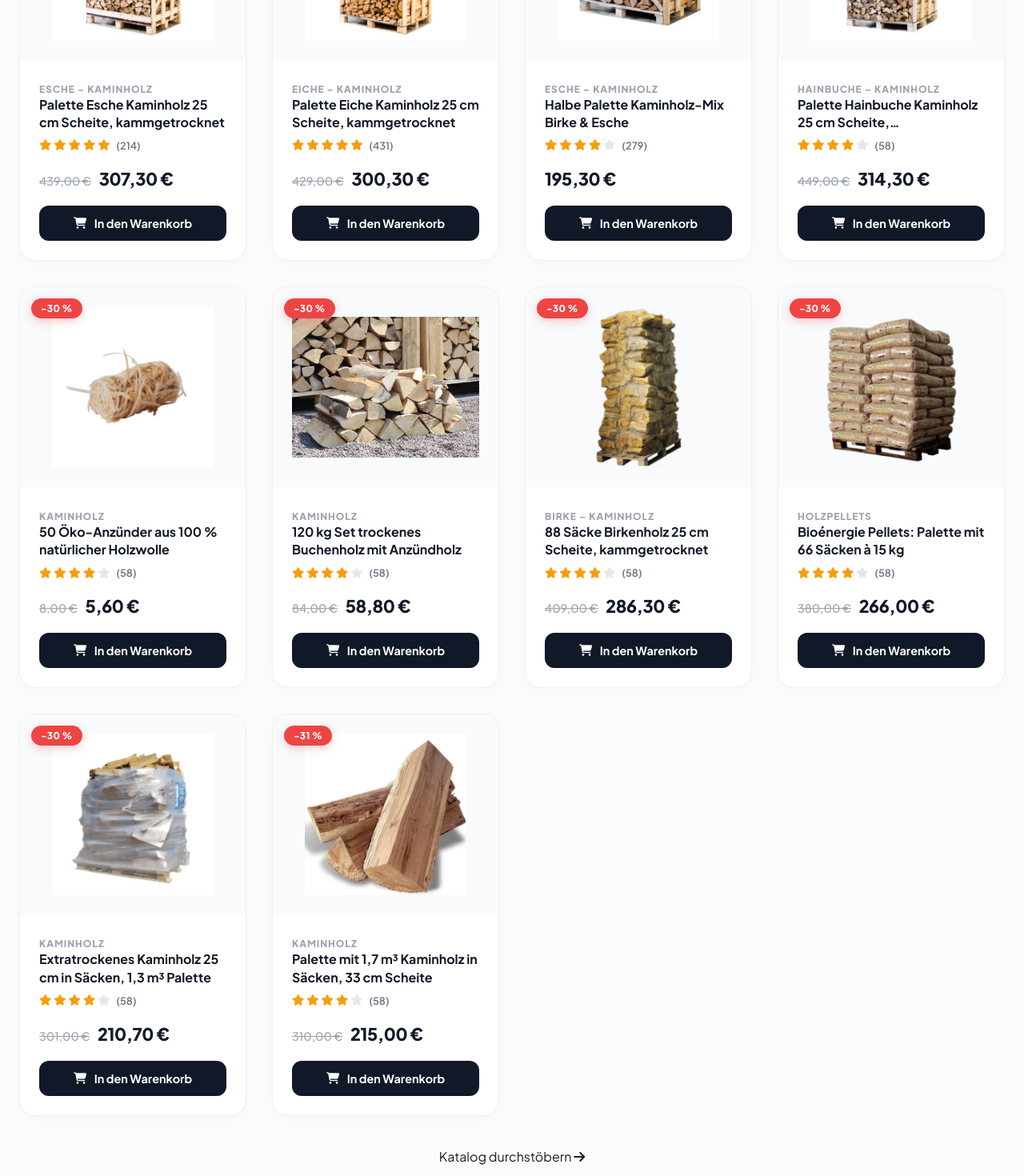
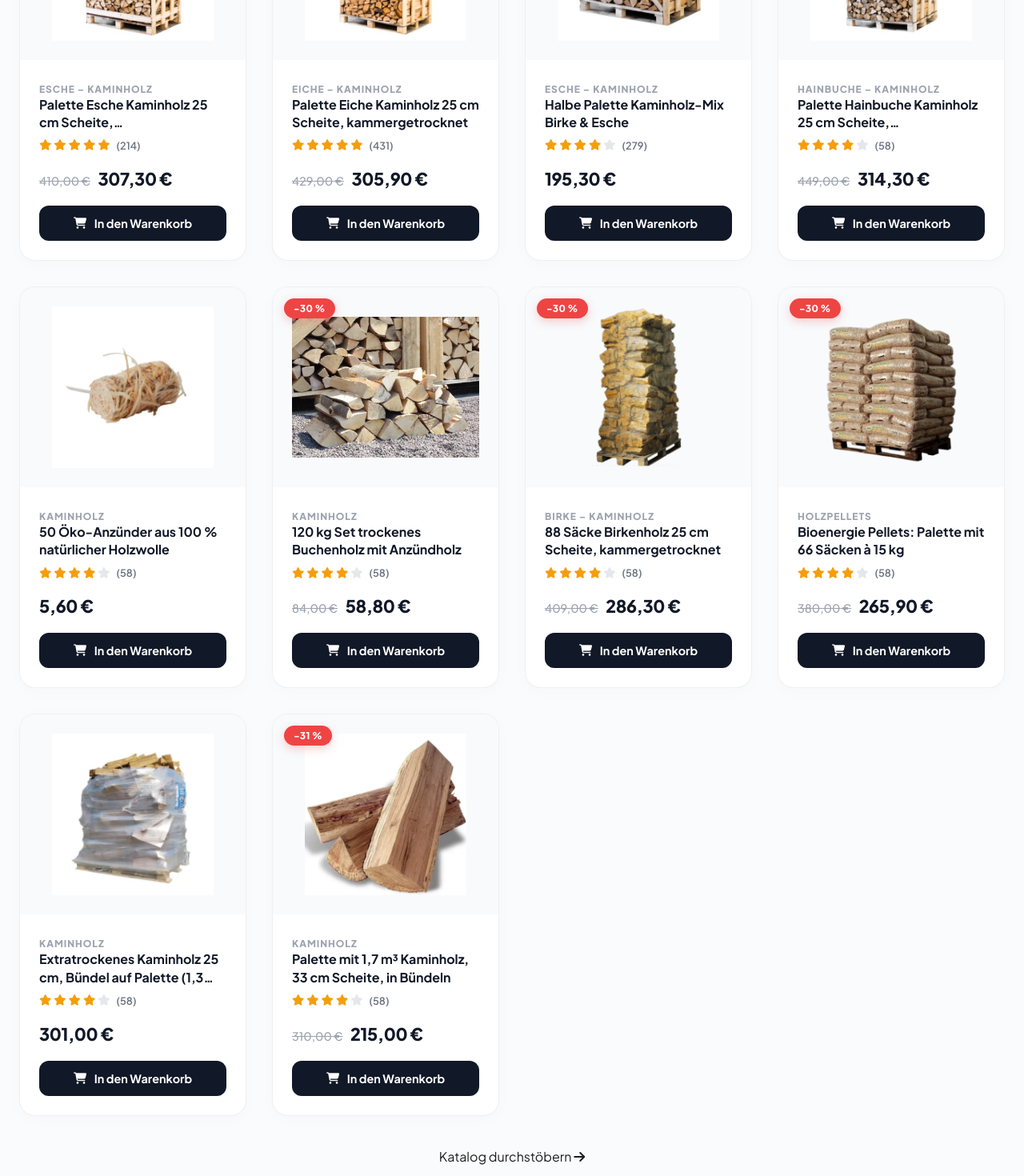
Before and after one commit to ftbson/Holzvanta, a Next.js app: page / in a window 1280 px wide. Shown: the part 1460-2930 px from the top of the page at 80% size. Built offline with nearby package versions, Linux system fonts and the light colour scheme; no server answers.

Commit message:
feat: amélioration de l'interface et des fonctionnalités

```diff
--- a/src/data/products.ts
+++ b/src/data/products.ts
@@ -12,301 +12,28 @@ export interface Product {
 }
 
 export const productsData: Product[] = [
-  {
-    id: "prod-1",
-    discount: "-24 %",
-    category: "Esche – Kaminholz",
-    title: "Palette Esche Kaminholz 25 cm Scheite, kammgetrocknet",
-    description:
-      "Palette Esche Kaminholz in 25 cm Scheiten, OFEN- / kammgetrocknet. Ein praktisches Format zur Aufbewahrung von Brennstoff für Ihren Kamin oder Ofen.",
-    rating: 5,
-    reviewsCount: 214,
-    oldPrice: 439.0,
-    price: 307.3,
-    image: "/img/prod/hele-pallet-essenhout-schuin-transparant-light-2-2-1.jpg",
-  },
-  {
-    id: "prod-2",
-    discount: "-21 %",
-    category: "Eiche – Kaminholz",
-    title: "Palette Eiche Kaminholz 25 cm Scheite, kammgetrocknet",
-    description:
-      "Eichenholz-Vorrat in 25 cm Scheite geschnitten und kammgetrocknet. Die Palette ermöglicht eine saubere Lagerung und sofortige Einsatzbereitschaft.",
-    rating: 5,
-    reviewsCount: 431,
-    oldPrice: 429.0,
-    price: 300.3,
-    image: "/img/prod/hele-pallet-eikenhout-schuin-transparant-light-1.jpg",
-  },
-  {
-    id: "prod-3",
-    category: "Esche – Kaminholz",
-    title: "Halbe Palette Kaminholz-Mix Birke & Esche",
-    description:
-      "Halbpaletten-Format mit geschnittenem Kaminholz, bestehend aus einer Mischung aus Birke und Esche zur Ergänzung Ihres Brennstoffvorrats.",
-    rating: 4.5,
-    reviewsCount: 279,
-    price: 195.3,
-    image: "/img/prod/halve-pallet-berken-essen-mix-schuin-transparant-light.jpg",
-  },
-  {
-    id: "prod-4",
-    discount: "-22 %",
-    category: "Hainbuche – Kaminholz",
-    title: "Palette Hainbuche Kaminholz 25 cm Scheite, kammgetrocknet",
-    description:
-      "Hainbuchen-Kaminholz, auf 25 cm zugeschnitten und kammgetrocknet, übersichtlich auf einer Palette verpackt.",
-    rating: 4,
-    reviewsCount: 58,
-    oldPrice: 449.0,
-    price: 314.3,
-    image: "/img/prod/hele-pallet-haagbeuk-schuin-transparant-light_2-1.jpg",
-  },
-  {
-    id: "prod-5",
-    discount: "-30 %",
-    category: "Kaminholz",
-    title: "50 Öko-Anzünder aus 100 % natürlicher Holzwolle",
-    description:
-      "Packung mit 50 Anzündern aus 100 % natürlicher Holzwolle, eine praktische Hilfe zum schnellen Entfachen von Holzfeuern.",
-    rating: 4,
-    reviewsCount: 58,
-    oldPrice: 8.0,
-    price: 5.6,
-    image: "/img/prod/allume-feu-100-naturel-en-laine-de-bois-50-pcs-2-430x430.webp",
-  },
-  {
-    id: "prod-6",
-    discount: "-30 %",
-    category: "Kaminholz",
-    title: "120 kg Set trockenes Buchenholz mit Anzündholz",
-    description:
-      "120 kg Paket inklusive trockenem Buchenbrennholz, Anzündholz und Hartholz, zusammengestellt für eine effiziente Verbrennung.",
-    rating: 4,
-    reviewsCount: 58,
-    oldPrice: 84.0,
-    price: 58.8,
-    image: "/img/prod/7c66e9cf-d354-4e2f-9af7-8e6ccf87c873-400x300.avif",
-  },
-  {
-    id: "prod-7",
-    discount: "-30 %",
-    category: "Birke – Kaminholz",
-    title: "88 Säcke Birkenholz 25 cm Scheite, kammgetrocknet",
-    description:
-      "Lieferung von 88 Säcken Birkenholz, auf 25 cm geschnitten und kammgetrocknet, sofort einsatzbereit und leicht zu lagern.",
-    rating: 4,
-    reviewsCount: 58,
-    oldPrice: 409.0,
-    price: 286.3,
-    image: "/img/prod/80-zakken-haardhout_2-430x430.png",
-  },
-  {
-    id: "prod-8",
-    discount: "-30 %",
-    category: "Holzpellets",
-    title: "Bioénergie Pellets: Palette mit 66 Säcken à 15 kg",
-    description:
-      "Palette Bioénergie Holzpellets bestehend aus 66 Säcken à 15 kg, ideal zum Anlegen eines Heizvorrats für Ihr Zuhause.",
-    rating: 4,
-    reviewsCount: 58,
-    oldPrice: 380.0,
-    price: 266.0,
-    image: "/img/prod/74-large_default-1-430x430.webp",
-  },
-  {
-    id: "prod-9",
-    discount: "-30 %",
-    category: "Kaminholz",
-    title: "Extratrockenes Kaminholz 25 cm in Säcken, 1,3 m³ Palette",
-    description:
-      "1,3 m³ Palette extratrockenes Kaminholz, auf 25 cm geschnitten und in Säcken verpackt für einfaches Handling.",
-    rating: 4,
-    reviewsCount: 58,
-    oldPrice: 301.0,
-    price: 210.7,
-    image: "/img/prod/bois25-extrasec-brz-430x430.webp",
-  },
-  {
-    id: "prod-10",
-    discount: "-31 %",
-    category: "Kaminholz",
-    title: "Palette mit 1,7 m³ Kaminholz in Säcken, 33 cm Scheite",
-    description:
-      "Eine Palette mit 1,7 m³ Holz in Säcken und 33 cm Scheiten, ein praktisches Maß für die einfache Lagerungsplanung.",
-    rating: 4,
-    reviewsCount: 58,
-    oldPrice: 310.0,
-    price: 215.0,
-    image: "/img/prod/buches-de-bois-sec-40cm-3-1-430x430.webp",
-  },
-  {
-    id: "prod-11",
-    discount: "-28 %",
-    category: "Kaminholz",
-    title: "Hartholz-Kaminholz lose, 50 cm Scheite",
-    description:
-      "Loses Hartholz-Kaminholz, geschnitten in 50 cm Stücke für alle, die eine größere Holzverarbeitung bevorzugen.",
-    rating: 4,
-    reviewsCount: 58,
-    oldPrice: 65.0,
-    price: 46.5,
-    image: "/img/prod/Bois-Vrac-arrivage-scaled-2-430x410.webp",
-  },
-  {
-    id: "prod-12",
-    discount: "-30 %",
-    category: "Holzpellets",
-    title: "Butagaz Pellets: Palette mit 66 Säcken à 15 kg",
-    description:
-      "Lieferung von Butagaz Holzpellets auf einer Palette mit 66 Säcken à 15 kg zur optimalen Bevorratung.",
-    rating: 4,
-    reviewsCount: 58,
-    oldPrice: 400.0,
-    price: 280.0,
-    image: "/img/prod/image-3-1-430x385.webp",
-  },
-  {
-    id: "prod-13",
-    discount: "-8 %",
-    category: "Holzbriketts",
-    title: "Pollmeier Premium Plus Buchenbriketts, 960 kg Palette",
-    description:
-      "Pollmeier Premium Plus Buchenbriketts in einer 960 kg Packung, eine kompakte Alternative zu klassischem Kaminholz.",
-    rating: 4,
-    reviewsCount: 58,
-    oldPrice: 310.0,
-    price: 286.3,
-    image: "/img/prod/Pollmeier10Palette-Photoroom-430x430.jpg",
-  },
-  {
-    id: "prod-14",
-    discount: "-30 %",
-    category: "Holzpellets",
-    title: "ECOBIO Pellets: Palette mit 66 Säcken à 15 kg",
-    description:
-      "ECOBIO Holzpellet-Palette mit 66 Säcken à 15 kg; ausgelegt für saubere und geordnete Lagerung.",
-    rating: 4,
-    reviewsCount: 58,
-    oldPrice: 425.0,
-    price: 297.0,
-    image: "/img/prod/ECOBIO-1-PALETTE-600x658-1-1-430x472.webp",
-  },
-  {
-    id: "prod-15",
-    discount: "-26 %",
-    category: "Holzpellets",
-    title: "Helios Pellets: Palette mit 65 Säcken à 15 kg",
-    description:
-      "Die Helios-Palette enthält 65 Säcke Holzpellets à 15 kg, eine praktische Option für die Heizsaison.",
-    rating: 4,
-    reviewsCount: 58,
-    oldPrice: 360.0,
-    price: 266.0,
-    image: "/img/prod/20-large_default-1-1-430x430.webp",
-  },
-  {
-    id: "prod-16",
-    discount: "-30 %",
-    category: "Holzbriketts",
-    title: "Uckermark Holzbriketts auf Palette mit 960 kg",
-    description:
-      "Gepresste Uckermark Holzbriketts auf einer 960 kg Palette für eine verlässliche und lang anhaltende Wärme.",
-    rating: 4,
-    reviewsCount: 58,
-    oldPrice: 329.0,
-    price: 230.3,
-    image: "/img/prod/holzbriketts-uckermark-palettenware-960kg-informationen-430x430.jpg",
-  },
-  {
-    id: "prod-17",
-    discount: "-26 %",
-    category: "Holzpellets",
-    title: "Green Energy Pellets: Palette mit 65 Säcken à 15 kg",
-    description:
-      "Green Energy Holzpellets auf Palette mit 65 Säcken à 15 kg, perfekt vorbereitet für den gesamten Winter.",
-    rating: 4,
-    reviewsCount: 58,
-    oldPrice: 360.0,
-    price: 266.0,
-    image: "/img/prod/3-Pellet-Green-Energy-Palette-de-65-sacs-de-15-kg-1-430x430.webp",
-  },
-  {
-    id: "prod-18",
-    discount: "-30 %",
-    category: "Kaminöfen",
-    title: "Kaminofen DEVILLE TORON 50, 8 kW",
-    description:
-      "Kaminofen DEVILLE Modell TORON 50 mit einer Heizleistung von 8 kW zur optimalen Ergänzung Ihres Heizsystems.",
-    rating: 5,
-    reviewsCount: 214,
-    oldPrice: 1342.0,
-    price: 939.4,
-    image: "/img/prod/poele-bois-deville-toron-50-8-1-2-300x300.webp",
-  },
-  {
-    id: "prod-19",
-    discount: "-30 %",
-    category: "Kaminöfen",
-    title: "Kaminofen INTERSTOVES SARA, 12 kW",
-    description:
-      "Modell SARA von INTERSTOVES: Kaminofen mit einer Nennwärmeleistung von 12 kW.",
-    rating: 5,
-    reviewsCount: 431,
-    oldPrice: 577.0,
-    price: 403.9,
-    image: "/img/prod/poele-bois-interstoves-sara-12-300x300.webp",
-  },
-  {
-    id: "prod-20",
-    discount: "-30 %",
-    category: "Kaminöfen",
-    title: "Kaminofen DEVILLE SANDY 8 kW, LAB Ausführung",
-    description:
-      "Kaminofen SANDY 8 kW von DEVILLE in LAB-Ausführung, zeichnet sich durch hohe Energieeffizienz aus.",
-    rating: 4.5,
-    reviewsCount: 1142,
-    oldPrice: 1142.0,
-    price: 799.4,
-    image: "/img/prod/poele-bois-deville-sandy-8-300x300.webp",
-  },
-  {
-    id: "prod-21",
-    discount: "-30 %",
-    category: "Kaminöfen",
-    title: "Kaminofen INTERSTOVES LYA, 12 kW",
-    description:
-      "Kaminofen LYA von INTERSTOVES für die Holzfeuerung mit einer angegebenen Leistung von 12 kW.",
-    rating: 4,
-    reviewsCount: 58,
-    oldPrice: 489.0,
-    price: 342.3,
-    image: "/img/prod/poele-bois-interstoves-lya-12-300x300.webp",
-  },
-  {
-    id: "prod-22",
-    discount: "-30 %",
-    category: "Kaminöfen",
-    title: "Kaminofen INTERSTOVES ALESSIA, 14 kW",
-    description:
-      "Der ALESSIA von INTERSTOVES ist ein leistungsstarker Kaminofen mit 14 kW Nennwärmeleistung.",
-    rating: 4,
-    reviewsCount: 58,
-    oldPrice: 577.0,
-    price: 403.9,
-    image: "/img/prod/poele-bois-interstoves-alessia-14-2-300x300.webp",
-  },
-  {
-    id: "prod-23",
-    discount: "-30 %",
-    category: "Kaminöfen",
-    title: "Raumluftunabhängiger Kaminofen DEVILLE EGUZKI, 6 kW",
-    description:
-      "Modell EGUZKI von DEVILLE, ein raumluftunabhängiger Kaminofen mit einer angegebenen Leistung von 6 kW.",
-    rating: 4,
-    reviewsCount: 58,
-    oldPrice: 2600.0,
-    price: 1820.0,
-    image: "/img/prod/poele-bois-deville-eguzki-6-300x300.webp",
-  },
+   { id: "prod-1", discount: "-25 %", category: "Esche – Kaminholz", title: "Palette Esche Kaminholz 25 cm Scheite, kammergetrocknet", description: "Palette Esche Kaminholz in 25 cm Scheiten, kammergetrocknet. Ein praktisches Format zur Aufbewahrung von Brennstoff für Ihren Kamin oder Ofen.", rating: 5, reviewsCount: 214, oldPrice: 410.0, price: 307.3, image: "/img/prod/hele-pallet-essenhout-schuin-transparant-light-2-2-1.jpg" },
+  { id: "prod-2", discount: "-29 %", category: "Eiche – Kaminholz", title: "Palette Eiche Kaminholz 25 cm Scheite, kammergetrocknet", description: "Eichenholz-Vorrat in 25 cm Scheite geschnitten und kammergetrocknet. Die Palette ermöglicht eine saubere Lagerung und sofortige Einsatzbereitschaft.", rating: 5, reviewsCount: 431, oldPrice: 429.0, price: 305.9, image: "/img/prod/hele-pallet-eikenhout-schuin-transparant-light-1.jpg" },
+  { id: "prod-3", category: "Esche – Kaminholz", title: "Halbe Palette Kaminholz-Mix Birke & Esche", description: "Halbpaletten-Format mit geschnittenem Kaminholz, bestehend aus einer Mischung aus Birke und Esche zur Ergänzung Ihres Brennstoffvorrats.", rating: 4.5, reviewsCount: 279, price: 195.3, image: "/img/prod/halve-pallet-berken-essen-mix-schuin-transparant-light.jpg" },
+  { id: "prod-4", discount: "-30 %", category: "Hainbuche – Kaminholz", title: "Palette Hainbuche Kaminholz 25 cm Scheite, kammergetrocknet", description: "Hainbuchen-Kaminholz, auf 25 cm zugeschnitten und kammergetrocknet, übersichtlich auf einer Palette verpackt.", rating: 4, reviewsCount: 58, oldPrice: 449.0, price: 314.3, image: "/img/prod/hele-pallet-haagbeuk-schuin-transparant-light_2-1.jpg" },
+  { id: "prod-5", category: "Kaminholz", title: "50 Öko-Anzünder aus 100 % natürlicher Holzwolle", description: "Packung mit 50 Anzündern aus 100 % natürlicher Holzwolle, eine praktische Hilfe zum schnellen Entfachen von Holzfeuern.", rating: 4, reviewsCount: 58, price: 5.6, image: "/img/prod/allume-feu-100-naturel-en-laine-de-bois-50-pcs-2-430x430.webp" },
+  { id: "prod-6", discount: "-30 %", category: "Kaminholz", title: "120 kg Set trockenes Buchenholz mit Anzündholz", description: "120 kg Paket inklusive trockenem Buchenbrennholz, Anzündholz und Hartholz, zusammengestellt für eine effiziente Verbrennung.", rating: 4, reviewsCount: 58, oldPrice: 84.0, price: 58.8, image: "/img/prod/7c66e9cf-d354-4e2f-9af7-8e6ccf87c873-400x300.avif" },
+  { id: "prod-7", discount: "-30 %", category: "Birke – Kaminholz", title: "88 Säcke Birkenholz 25 cm Scheite, kammergetrocknet", description: "Lieferung von 88 Säcken Birkenholz, auf 25 cm geschnitten und kammergetrocknet, sofort einsatzbereit und leicht zu lagern.", rating: 4, reviewsCount: 58, oldPrice: 409.0, price: 286.3, image: "/img/prod/80-zakken-haardhout_2-430x430.png" },
+  { id: "prod-8", discount: "-30 %", category: "Holzpellets", title: "Bioenergie Pellets: Palette mit 66 Säcken à 15 kg", description: "Palette Bioenergie Holzpellets bestehend aus 66 Säcken à 15 kg, ideal zum Anlegen eines Heizvorrats für Ihr Zuhause.", rating: 4, reviewsCount: 58, oldPrice: 380.0, price: 265.9, image: "/img/prod/74-large_default-1-430x430.webp" },
+  { id: "prod-9", category: "Kaminholz", title: "Extratrockenes Kaminholz 25 cm, Bündel auf Palette (1,3 m³)", description: "1,3 m³ Palette extratrockenes Kaminholz, auf 25 cm geschnitten und in Bündeln auf der Palette verpackt für einfaches Handling.", rating: 4, reviewsCount: 58, price: 301.0, image: "/img/prod/bois25-extrasec-brz-430x430.webp" },
+  { id: "prod-10", discount: "-31 %", category: "Kaminholz", title: "Palette mit 1,7 m³ Kaminholz, 33 cm Scheite, in Bündeln", description: "Eine Palette mit 1,7 m³ Holz in Bündeln und 33 cm Scheiten, ein praktisches Maß für die einfache Lagerungsplanung.", rating: 4, reviewsCount: 58, oldPrice: 310.0, price: 215.0, image: "/img/prod/buches-de-bois-sec-40cm-3-1-430x430.webp" },
+  { id: "prod-11", category: "Kaminholz", title: "Hartholz-Kaminholz lose, 50 cm Scheite", description: "Loses Hartholz-Kaminholz, geschnitten in 50 cm Stücke für alle, die eine größere Holzverarbeitung bevorzugen.", rating: 4, reviewsCount: 58, price: 46.5, image: "/img/prod/Bois-Vrac-arrivage-scaled-2-430x410.webp" },
+  { id: "prod-12", discount: "-30 %", category: "Holzpellets", title: "Butagaz Pellets: Palette mit 66 Säcken à 15 kg", description: "Lieferung von Butagaz Holzpellets auf einer Palette mit 66 Säcken à 15 kg zur optimalen Bevorratung.", rating: 4, reviewsCount: 58, oldPrice: 400.0, price: 280.0, image: "/img/prod/image-3-1-430x385.webp" },
+  { id: "prod-13", discount: "-8 %", category: "Holzbriketts", title: "Pollmeier Premium Plus Buchenbriketts, 960 kg Palette", description: "Pollmeier Premium Plus Buchenbriketts in einer 960 kg Packung, eine kompakte Alternative zu klassischem Kaminholz.", rating: 4, reviewsCount: 58, oldPrice: 310.0, price: 286.3, image: "/img/prod/Pollmeier10Palette-Photoroom-430x430.jpg" },
+  { id: "prod-14", discount: "-30 %", category: "Holzpellets", title: "ECOBIO Pellets: Palette mit 66 Säcken à 15 kg", description: "ECOBIO Holzpellet-Palette mit 66 Säcken à 15 kg; ausgelegt für saubere und geordnete Lagerung.", rating: 4, reviewsCount: 58, oldPrice: 426.0, price: 297.0, image: "/img/prod/ECOBIO-1-PALETTE-600x658-1-1-430x472.webp" },
+  { id: "prod-15", discount: "-26 %", category: "Holzpellets", title: "Helios Pellets: Palette mit 65 Säcken à 15 kg", description: "Die Helios-Palette enthält 65 Säcke Holzpellets à 15 kg, eine praktische Option für die Heizsaison.", rating: 4, reviewsCount: 58, oldPrice: 360.0, price: 266.0, image: "/img/prod/20-large_default-1-1-430x430.webp" },
+  { id: "prod-16", discount: "-30 %", category: "Holzbriketts", title: "Uckermark Holzbriketts auf Palette mit 960 kg", description: "Gepresste Uckermark Holzbriketts auf einer 960 kg Palette für eine verlässliche und lang anhaltende Wärme.", rating: 4, reviewsCount: 58, oldPrice: 329.0, price: 230.3, image: "/img/prod/holzbriketts-uckermark-palettenware-960kg-informationen-430x430.jpg" },
+  { id: "prod-17", discount: "-26 %", category: "Holzpellets", title: "Green Energy Pellets: Palette mit 65 Säcken à 15 kg", description: "Green Energy Holzpellets auf Palette mit 65 Säcken à 15 kg, perfekt vorbereitet für den gesamten Winter.", rating: 4, reviewsCount: 58, oldPrice: 360.0, price: 266.0, image: "/img/prod/3-Pellet-Green-Energy-Palette-de-65-sacs-de-15-kg-1-430x430.webp" },
+  { id: "prod-18", discount: "-30 %", category: "Kaminöfen", title: "Kaminofen DEVILLE TORON 50, 8 kW", description: "Kaminofen DEVILLE Modell TORON 50 mit einer Heizleistung von 8 kW zur optimalen Ergänzung Ihres Heizsystems.", rating: 5, reviewsCount: 214, oldPrice: 1342.0, price: 939.6, image: "/img/prod/poele-bois-deville-toron-50-8-1-2-300x300.webp" },
+  { id: "prod-19", discount: "-30 %", category: "Kaminöfen", title: "Kaminofen INTERSTOVES SARA, 12 kW", description: "Modell SARA von INTERSTOVES: Kaminofen mit einer Nennwärmeleistung von 12 kW.", rating: 5, reviewsCount: 431, oldPrice: 577.0, price: 403.1, image: "/img/prod/poele-bois-interstoves-sara-12-300x300.webp" },
+  { id: "prod-20", discount: "-30 %", category: "Kaminöfen", title: "Kaminofen DEVILLE SANDY 8 kW, LAB Ausführung", description: "Kaminofen SANDY 8 kW von DEVILLE in LAB-Ausführung, zeichnet sich durch hohe Energieeffizienz aus.", rating: 4.5, reviewsCount: 1142, oldPrice: 1142.0, price: 799.4, image: "/img/prod/poele-bois-deville-sandy-8-300x300.webp" },
+  { id: "prod-21", discount: "-30 %", category: "Kaminöfen", title: "Kaminofen INTERSTOVES LYA, 12 kW", description: "Kaminofen LYA von INTERSTOVES für die Holzfeuerung mit einer angegebenen Leistung von 12 kW.", rating: 4, reviewsCount: 58, oldPrice: 489.0, price: 342.3, image: "/img/prod/poele-bois-interstoves-lya-12-300x300.webp" },
+  { id: "prod-22", discount: "-30 %", category: "Kaminöfen", title: "Kaminofen INTERSTOVES ALESSIA, 14 kW", description: "Der ALESSIA von INTERSTOVES ist ein leistungsstarker Kaminofen mit 14 kW Nennwärmeleistung.", rating: 4, reviewsCount: 58, oldPrice: 577.0, price: 403.1, image: "/img/prod/poele-bois-interstoves-alessia-14-2-300x300.webp" },
+  { id: "prod-23", discount: "-30 %", category: "Kaminöfen", title: "Raumluftunabhängiger Kaminofen DEVILLE EGUZKI, 6 kW", description: "Modell EGUZKI von DEVILLE, ein raumluftunabhängiger Kaminofen mit einer angegebenen Leistung von 6 kW.", rating: 4, reviewsCount: 58, oldPrice: 2600.0, price: 1820.0, image: "/img/prod/poele-bois-deville-eguzki-6-300x300.webp" },
+
 ];
```
